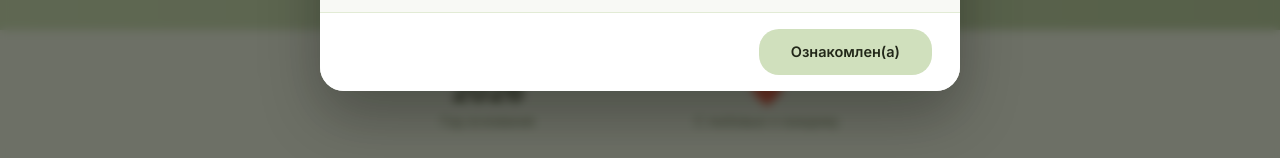
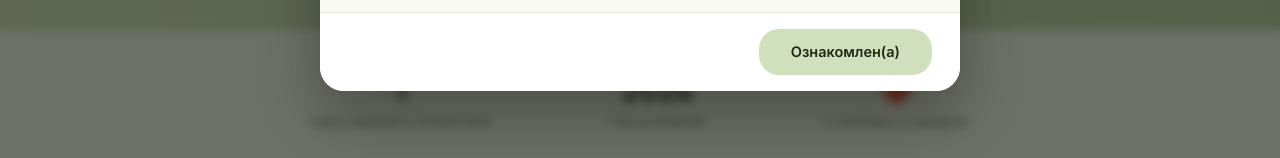
Before and after one commit to gabarovveniamin/zoozabota, a React (Vite) app: page / in a window 1280 px wide. Shown: the part 642-800 px from the top of the page. Built offline with nearby package versions, Linux system fonts and the light colour scheme.

Commit message:
some change on Home Menu

```diff
--- a/src/app/i18n/LangContext.tsx
+++ b/src/app/i18n/LangContext.tsx
@@ -20,6 +20,7 @@ export const translations = {
       btnServices: 'Наши памятники',
       btnDonate: 'Поддержать проект',
       stats: [
+        { number: '1', label: 'Единственный в Казахстане' },
         { number: '2026', label: 'Год основания' },
         { number: '❤️', label: 'С любовью к каждому' },
       ],
@@ -169,6 +170,7 @@ export const translations = {
       btnServices: 'Біздің ескерткіштер',
       btnDonate: 'Жобаны қолдау',
       stats: [
+        { number: '1', label: 'Қазақстандағы жалғыз' },
         { number: '2026', label: 'Құрылған жылы' },
         { number: '❤️', label: 'Әрқайсысына деген сүйіспеншілікпен' },
       ],
@@ -311,6 +313,7 @@ export const translations = {
       btnServices: 'Our Monuments',
       btnDonate: 'Support the Project',
       stats: [
+        { number: '1', label: 'Only one in Kazakhstan' },
         { number: '2026', label: 'Founded' },
         { number: '❤️', label: 'With Love for Everyone' },
       ],
--- a/src/app/pages/Home.tsx
+++ b/src/app/pages/Home.tsx
@@ -135,7 +135,7 @@ export function Home() {
             width: '100%',
             display: 'flex',
             justifyContent: 'center',
-            gap: '160px',
+            gap: '120px',
             alignItems: 'center',
           }}
         >
```
